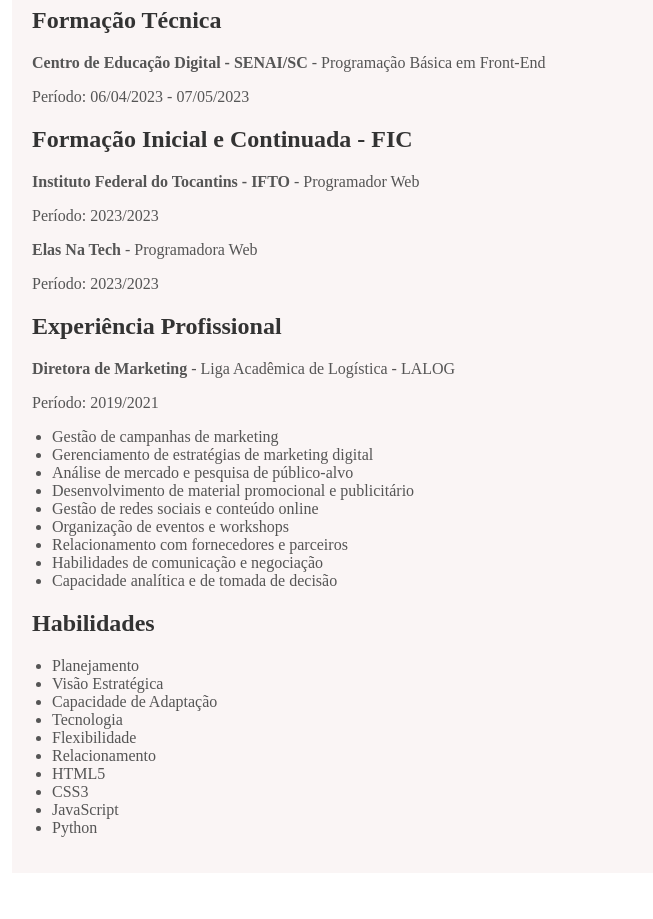
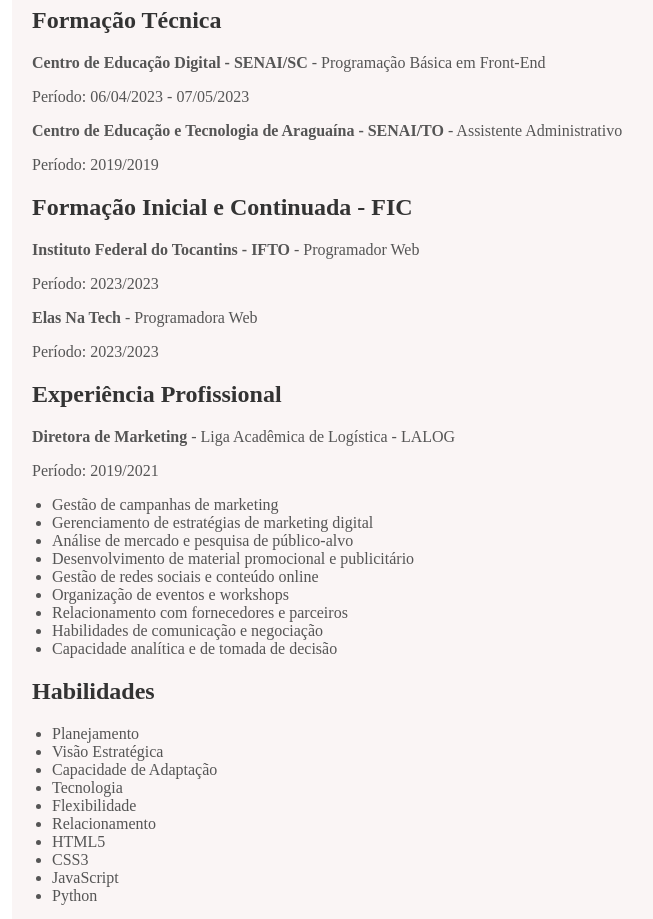
Before and after one commit to Mpbarcelo/Curriculumelasnatech, a plain HTML site: page index.html in a window 1280 px wide. Shown: the part 1040-1959 px from the top of the page, without its empty margins (208-861 px from the left). Before the commit the page ends 1921 px from the top, so only its background shows below. Drawn offline with Linux system fonts and the light colour scheme.

Commit message:
mais um commit

```diff
--- a/index.html
+++ b/index.html
@@ -38,12 +38,13 @@
             <p>Período: 2023-2026</p>
         </div>
 
-
-
         <div>
             <h2>Formação Técnica</h2>
             <p><strong>Centro de Educação Digital - SENAI/SC</strong> - Programação Básica em Front-End</p>
             <p>Período: 06/04/2023 - 07/05/2023</p>
+
+            <p><strong>Centro de Educação e Tecnologia de Araguaína - SENAI/TO</strong> - Assistente Administrativo</p>
+            <p>Período: 2019/2019</p>
         </div>
 
         <div>
```
